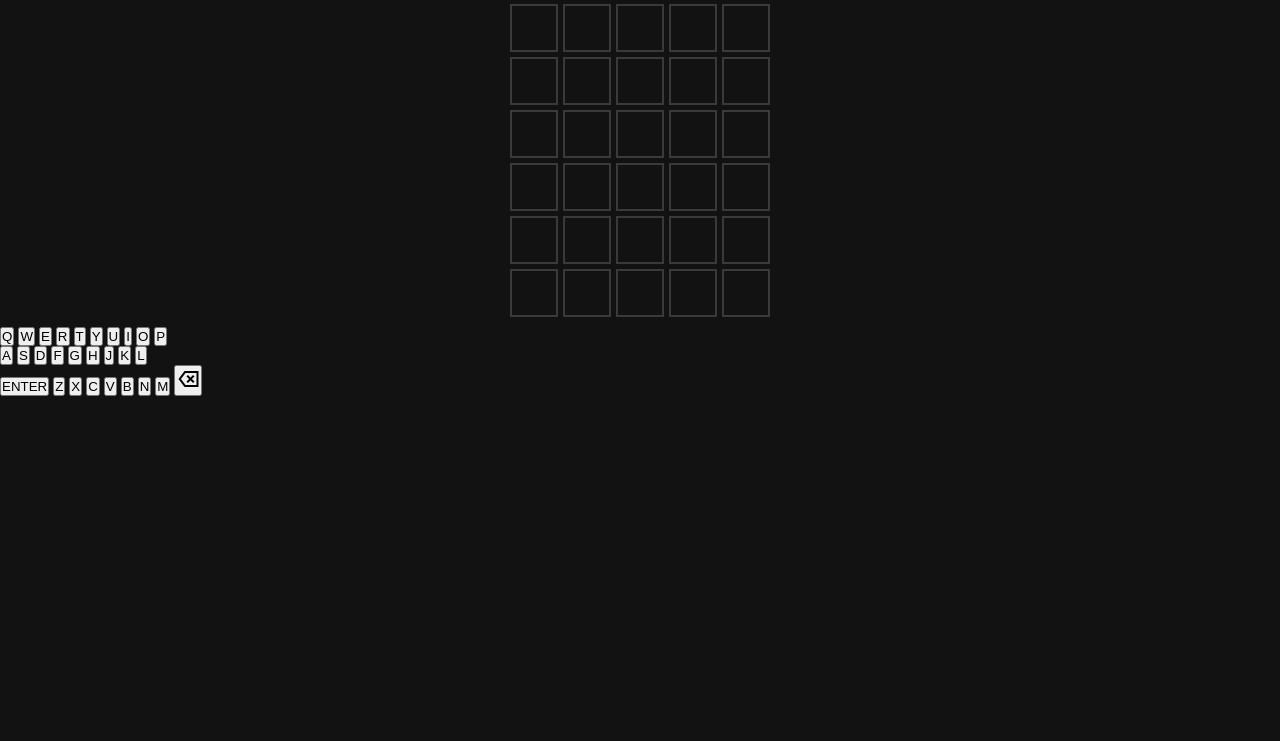
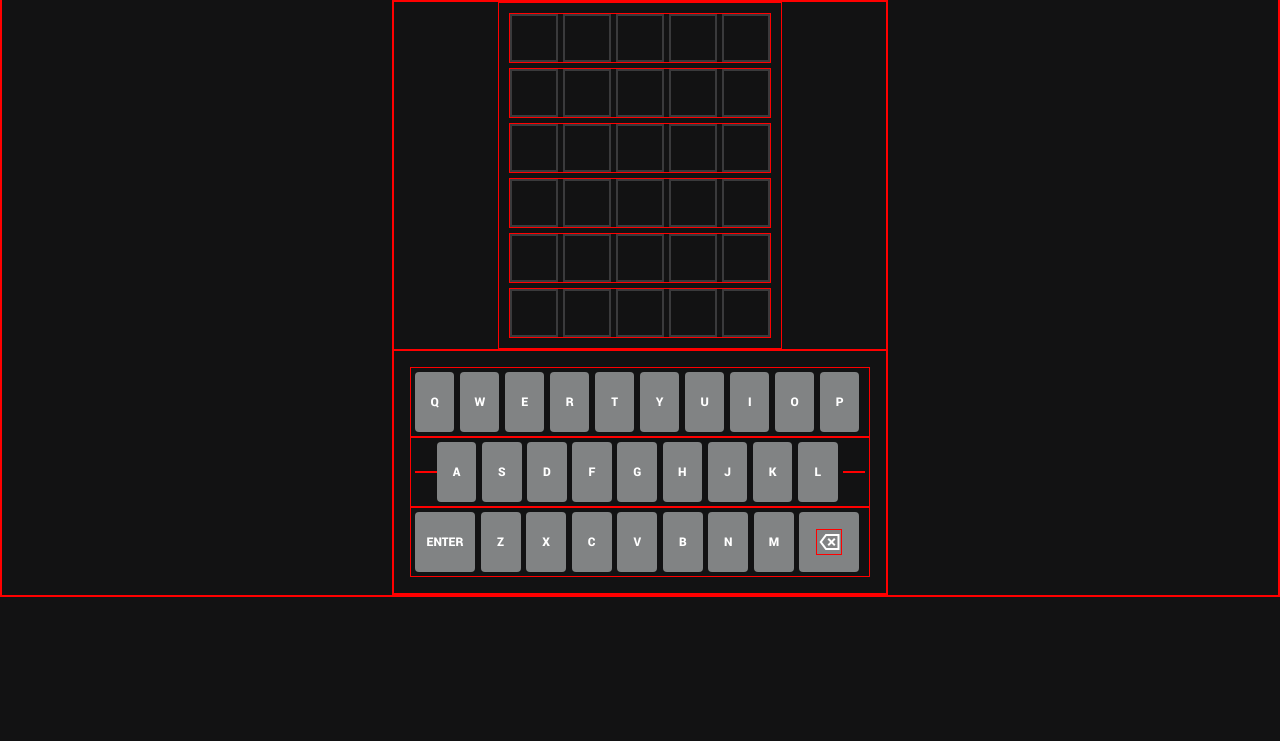
Before and after one commit to Amber-DiNenna/wordle, a plain HTML site: page index.html in a window 1280 px wide. Shown: the part 59-800 px from the top of the page. Drawn offline with nearby package versions, Linux system fonts and the light colour scheme; a web font is replaced by a local one.

Commit message:
Add keyboard styling.

```diff
--- a/css/styles.css
+++ b/css/styles.css
@@ -10,13 +10,24 @@ font-family: 'Yantramanav', sans-serif; */
   padding: 0;
   margin: 0;
   box-sizing: border-box;
-  /* border: 1px solid red; */
+  border: 1px solid red;
 }
 
 body {
   background-color: #121213;
   color: #ffffff;
 }
+
+.main {
+  width: 100%;
+  max-width: 31rem;
+  margin: 0 auto;
+  height: 100%;
+  display: flex;
+  flex-direction: column;
+}
+
+/* NAV BAR ---------------------------------- */
 
 header {
   font-family: 'Hanuman', serif;
@@ -50,6 +61,7 @@ i {
   'opsz' 48
 }
 
+/* GAME BOARD ---------------------------------- */
 
 .board-container {
   display: flex;
@@ -57,6 +69,7 @@ i {
   align-items: center;
   flex-grow: 1;
   overflow: hidden;
+  /* height: 50%; */
   /* height:fit-content; */
 }
 
@@ -66,9 +79,8 @@ i {
   grid-gap: 5px;
   padding: 10px;
   box-sizing: border-box;
-  /* width: 15rem;
-  height: 15rem; */
-  /* height: 60%; */
+  /* width: 18rem;
+  height: 20rem; */
 }
 
 .board-row {
@@ -92,6 +104,52 @@ i {
   text-transform: uppercase;
 }
 
+/* KEYBOARD ---------------------------------- */
+
 .keyboard-container {
-  height: 50%;
+  padding: 1rem;
+  display: flex;
+  flex-direction: column;
+  align-items: center;
+  justify-content: center;
+
 }
+
+.keyboard-row {
+  display: flex;
+  /* justify-content: center; */
+  align-items: center;
+  padding: .25rem;
+  width: 100%
+}
+
+.spacer {
+  flex: .5;
+}
+
+.key {
+  background-color: #818384;
+  color: #ffffff;
+  display: flex;
+  align-items: center;
+  justify-content: center;
+  text-transform: uppercase;
+  font-family: 'Yantramanav', sans-serif;
+  border: 0;
+  padding: 0;
+  margin: 0 .35rem 0 0;
+  border-radius: .25rem;
+  cursor: pointer;
+  flex: 1;
+  text-indent: 0;
+  text-shadow: none;
+  text-align: center;
+  /* appearance: auto; */
+  width: 2.5rem;
+  height: 3.75rem;
+
+}
+
+.big-key {
+  flex: 1.5;
+}
--- a/index.html
+++ b/index.html
@@ -80,7 +80,7 @@
     </div>
 
     <div class="keyboard-container">
-      <div class="keyboard-row">
+      <div id="row-1" class="keyboard-row">
         <button class="key">Q</button>
         <button class="key">W</button>
         <button class="key">E</button>
@@ -92,7 +92,8 @@
         <button class="key">O</button>
         <button class="key">P</button>
       </div>
-      <div class="keyboard-row">
+      <div id="row-2" class="keyboard-row">
+        <div class="spacer"></div>
         <button class="key">A</button>
         <button class="key">S</button>
         <button class="key">D</button>
@@ -102,9 +103,10 @@
         <button class="key">J</button>
         <button class="key">K</button>
         <button class="key">L</button>
+        <div class="spacer"></div>
       </div>
-      <div class="keyboard-row">
-        <button class="key">ENTER</button>
+      <div id="row-3" class="keyboard-row">
+        <button class="key big-key">ENTER</button>
         <button class="key">Z</button>
         <button class="key">X</button>
         <button class="key">C</button>
@@ -112,7 +114,7 @@
         <button class="key">B</button>
         <button class="key">N</button>
         <button class="key">M</button>
-        <button class="key"><span class="material-symbols-sharp">
+        <button class="key big-key"><span class="material-symbols-sharp">
           backspace
           </span></button>
       </div>
```
